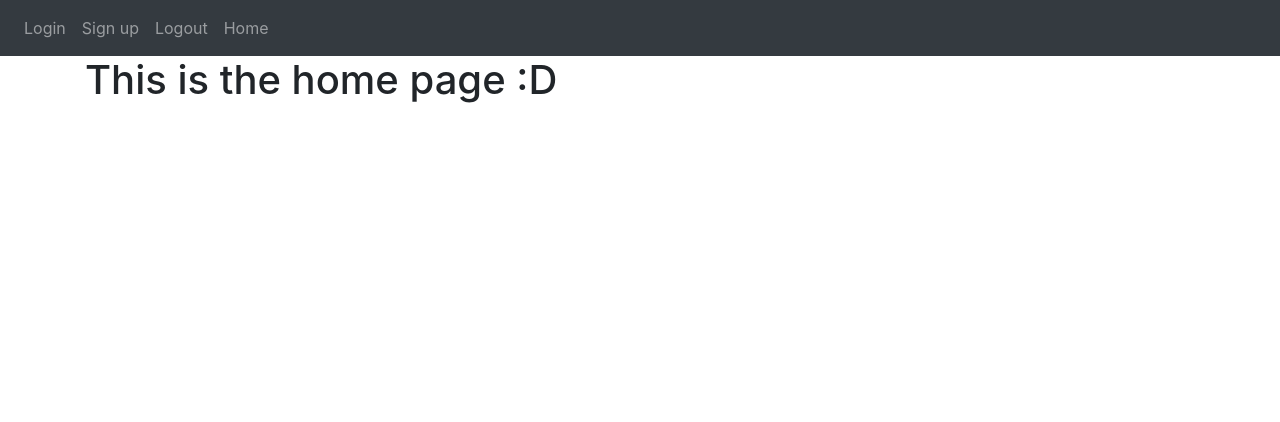
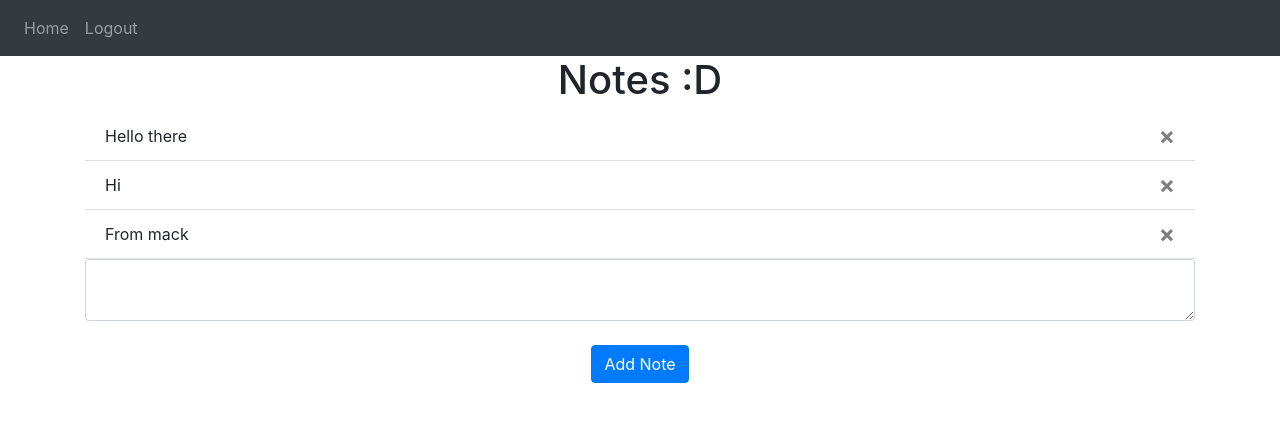
Before and after one commit to floresj12atwit/FlaskWebApplication, a Flask app: page / in a window 1280 px wide. Shown: the top 422 px of the page. Run offline with Flask 3, Linux system fonts and the light colour scheme; a user stored in the database is signed in; some libraries are stand-ins or nearby versions.

Commit message:
Tutorial is Finished This is now the base of our website for our project we now have to start doing the actual hard stuff Implementing the video stream and shared chat between users who are logged in Now we do Socket Programming

```diff
--- a/main.py
+++ b/main.py
@@ -3,4 +3,4 @@ from website import create_app
 app = create_app()
 
 if __name__ == '__main__':  #If we run this file the line below will be executed (The web server)
-    app.run(debug=True)     #Starts up a web server, everytime a change is made to python code the web server is going to be re run
+    app.run(debug=True)     #Starts up a web server, everytime a change is made to python code the web server is going to be re run_
--- a/website/auth.py
+++ b/website/auth.py
@@ -28,7 +28,7 @@ def login():
                 flash('Incorrect password, try again.', category='error')
         else:
             flash('Email does not exist.', category='error')
-    return render_template("login.html", boolean=True)
+    return render_template("login.html", user=current_user)
 
 @auth.route('/logout')
 @login_required
@@ -60,8 +60,8 @@ def sign_up():
            new_user = User(email = email, first_name=first_name, password=generate_password_hash(password1, method='scrypt'))
            db.session.add(new_user)
            db.session.commit()
-           login_user(user, remember=True)
+           login_user(new_user, remember=True)
            flash('Account created!', category='sucess')
            return redirect(url_for('views.home'))
 
-    return render_template("sign_up.html")
+    return render_template("sign_up.html", user=current_user)
--- a/website/templates/base.html
+++ b/website/templates/base.html
@@ -16,6 +16,14 @@
       href="https://stackpath.bootstrapcdn.com/font-awesome/4.7.0/css/font-awesome.min.css"
       crossorigin="anonymous"
     />
+    <script>function deleteNote(noteId) {
+      fetch("/delete-note", {
+        method: "POST",
+        body: JSON.stringify({ noteId: noteId }),
+      }).then((_res) => {
+        window.location.href = "/";
+      });
+    }</script>
       <title>{% block title %}Home{% endblock %}</title>    <!--This line allows us to write python in this line we are defining a block in this base template that can be overriden in a child template (other pages)-->
     </head>
 
@@ -30,10 +38,14 @@
 
         <div class="collapse navbar-collapse" id="navbar">
           <div class = "navbar-nav">
+
+            {% if user.is_authenticated %}
+            <a class = "nav-item nav-link" id="home" href="/">Home</a>
+            <a class = "nav-item nav-link" id="logout" href="/logout">Logout</a>
+            {% else %}
             <a class = "nav-item nav-link" id="login" href="/login">Login</a>
             <a class = "nav-item nav-link" id="signUp" href="/sign-up">Sign up</a>
-            <a class = "nav-item nav-link" id="logout" href="/logout">Logout</a>
-            <a class = "nav-item nav-link" id="home" href="/">Home</a>
+            {% endif %}
 
           </div>
         </div>
@@ -88,9 +100,11 @@
       integrity="sha384-JZR6Spejh4U02d8jOt6vLEHfe/JQGiRRSQQxSfFWpi1MquVdAyjUar5+76PVCmYl"
       crossorigin="anonymous"
     ></script>
+
     <script>
     type="text/javascript"
     src="{{ url_for('static', filename='index.js') }}"
     </script>
+
     </body>
 </html>
--- a/website/templates/home.html
+++ b/website/templates/home.html
@@ -2,5 +2,23 @@
 {% block title %}Home{% endblock %}
 
 {% block content %}
-<h1>This is the home page :D</h1>       <!--This will only show up for home page (this Jinja templating is very usefuljj)-->
+<h1 align="center">Notes :D</h1>       <!--This will only show up for home page (this Jinja templating is very usefuljj)-->
+<ul class="list-group list-group-flush" id="notes">
+    {% for note in user.notes %}
+    <li class="list-group-item">
+        {{ note.data }}
+        <button type="button" class = "close" onClick="deleteNote({{ note.id }})">
+            <span aria-hidden="true">&times;</span>
+        </button>
+    </li>
+    {% endfor %}
+</ul>
+<form method="POST">
+    <textarea name = "note" id="note" class="form-control"></textarea>
+    <br />
+    <div align="center">
+     <button type = "submit" class="btn btn-primary">Add Note</button>
+    </div>
+</form>
+
 {% endblock %}
--- a/website/views.py
+++ b/website/views.py
@@ -2,13 +2,45 @@
 This is going to hold pages the users can navigate to
 '''
                                              #render template allows us to render the templates we've created to hold the pages (the different files containing the web pages)
-from flask import Blueprint, render_template #Blueprint allows us to separate and organize our project, it has URLS defined in it
+from flask import Blueprint, render_template, flash, request, jsonify #Blueprint allows us to separate and organize our project, it has URLS defined in it
 from flask_login import login_required,  current_user
+from .models import Note
+from . import db
+import json
+
+
 views = Blueprint('views', __name__)
 
 
 
-@views.route('/') #this decorates a function to register it with a given URL
+
+@views.route('/', methods=['GET','POST']) #this decorates a function to register it with a given URL
 @login_required
 def home():
-    return render_template("home.html")
+    if request.method == 'POST':
+        note = request.form.get('note')
+
+        if len(note) < 1:
+            flash('Note is too short!', category='error')
+        else:
+            new_note = Note(data=note, user_id=current_user.id)
+            db.session.add(new_note)
+            db.session.commit()
+            flash('Note added!', category='success')
+
+    return render_template("home.html", user=current_user)
+
+
+
+@views.route('/delete-note', methods=['POST'])
+def delete_note():
+    note = json.loads(request.data)
+    noteId = note['noteId']
+    note = Note.query.get(noteId)
+    if note:
+        if note.user_id == current_user.id:     #ensure the note that's being deleted belongs to the useer trying to delete it
+            db.session.delete(note)
+            db.session.commit()
+            flash('Note Deleted!', category='success')
+
+    return jsonify({})
```
Also changed, not shown: website/static/index.js (added, +21 -0 lines), instance/database.db.
